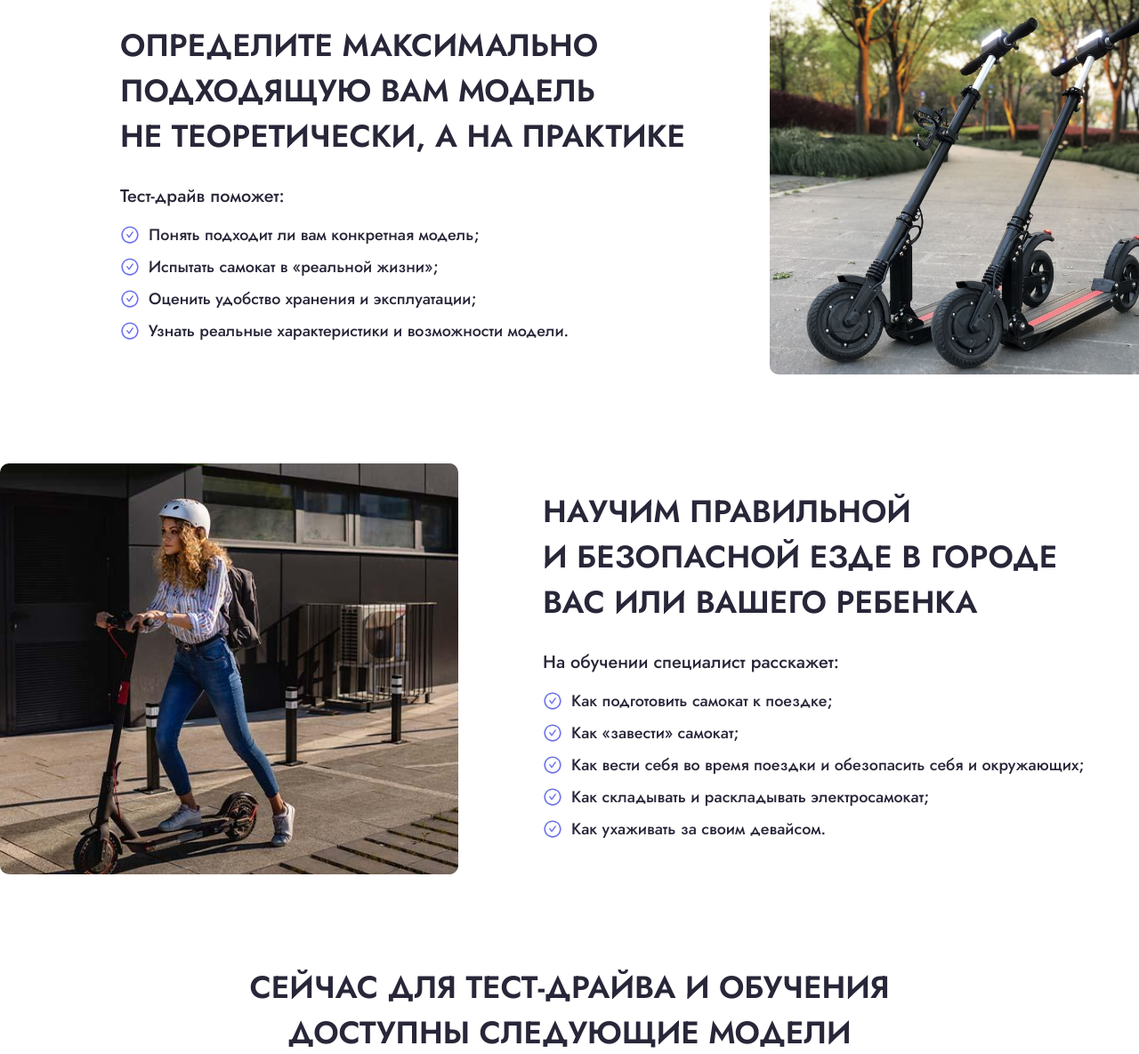
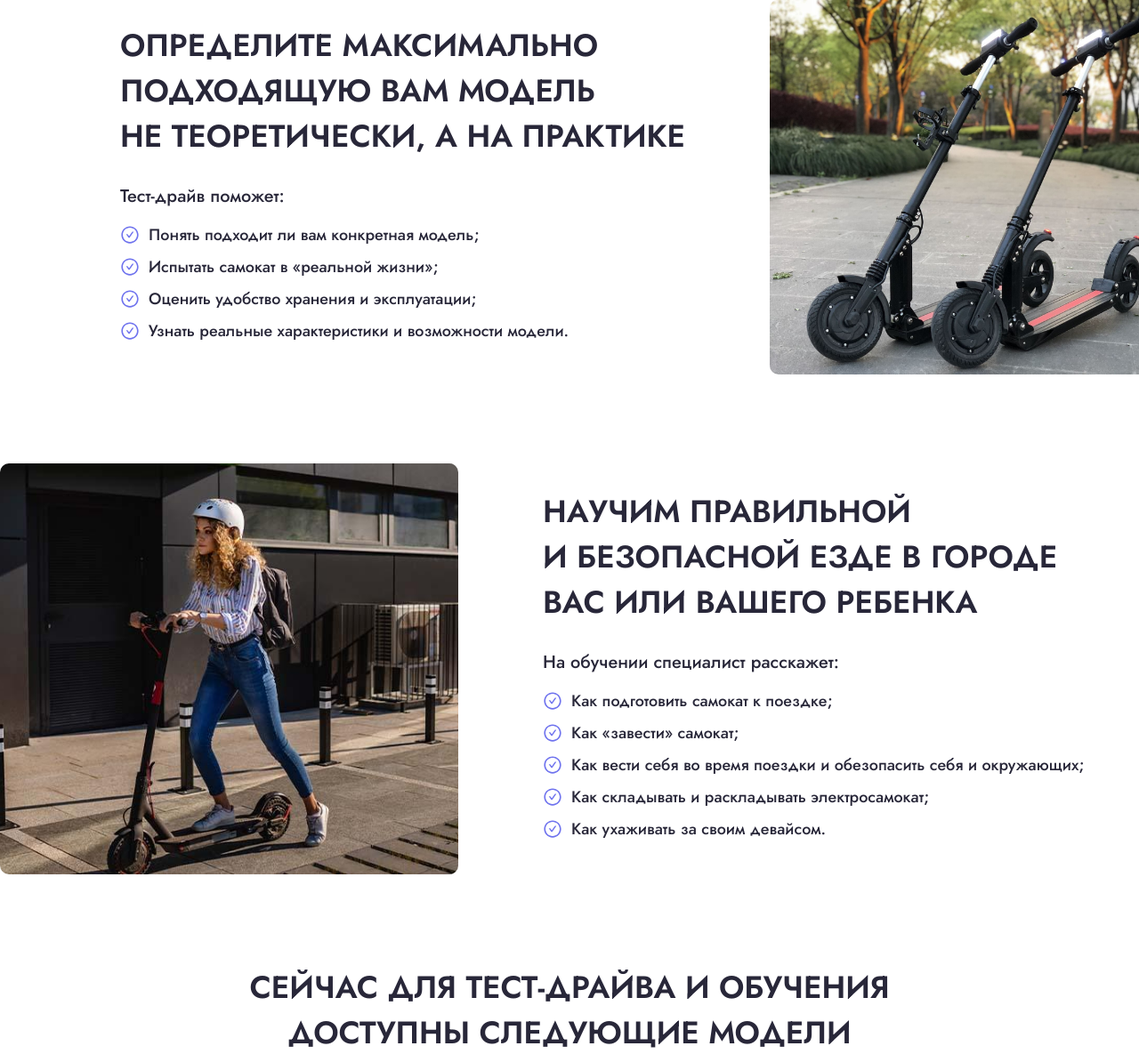
Before and after one commit to pavel-kosach/html-starter, a PHP site: page / in a window 1280 px wide; the page is wider, and only the part inside the window is pictured. Shown: the part 668-1853 px from the top of that part at 89% size. Run offline with PHP 8.4, Linux system fonts and the light colour scheme.

Commit message:
fix: second block img pp

```diff
--- a/css/style.css
+++ b/css/style.css
@@ -374,6 +374,9 @@ h1 {
   border-radius: 10px;
   object-fit: cover;
 }
+.scooter-test-img {
+  object-position: -166px;
+}
 /* / Description */
 /* Shop-list */
 .shop-list-section {
--- a/index.html
+++ b/index.html
@@ -190,7 +190,11 @@
       <div class="wide-container">
         <div class="model-description-second-content">
           <div class="model-description-second-img-wrapper">
-            <img src="img/scooter-test-1.jpg" alt="#" class="model-info-img" />
+            <img
+              src="img/scooter-test-1.jpg"
+              alt="#"
+              class="model-info-img scooter-test-img"
+            />
           </div>
           <div class="model-description-wrapper left-align-description">
             <h2 class="model-description-title">
```
